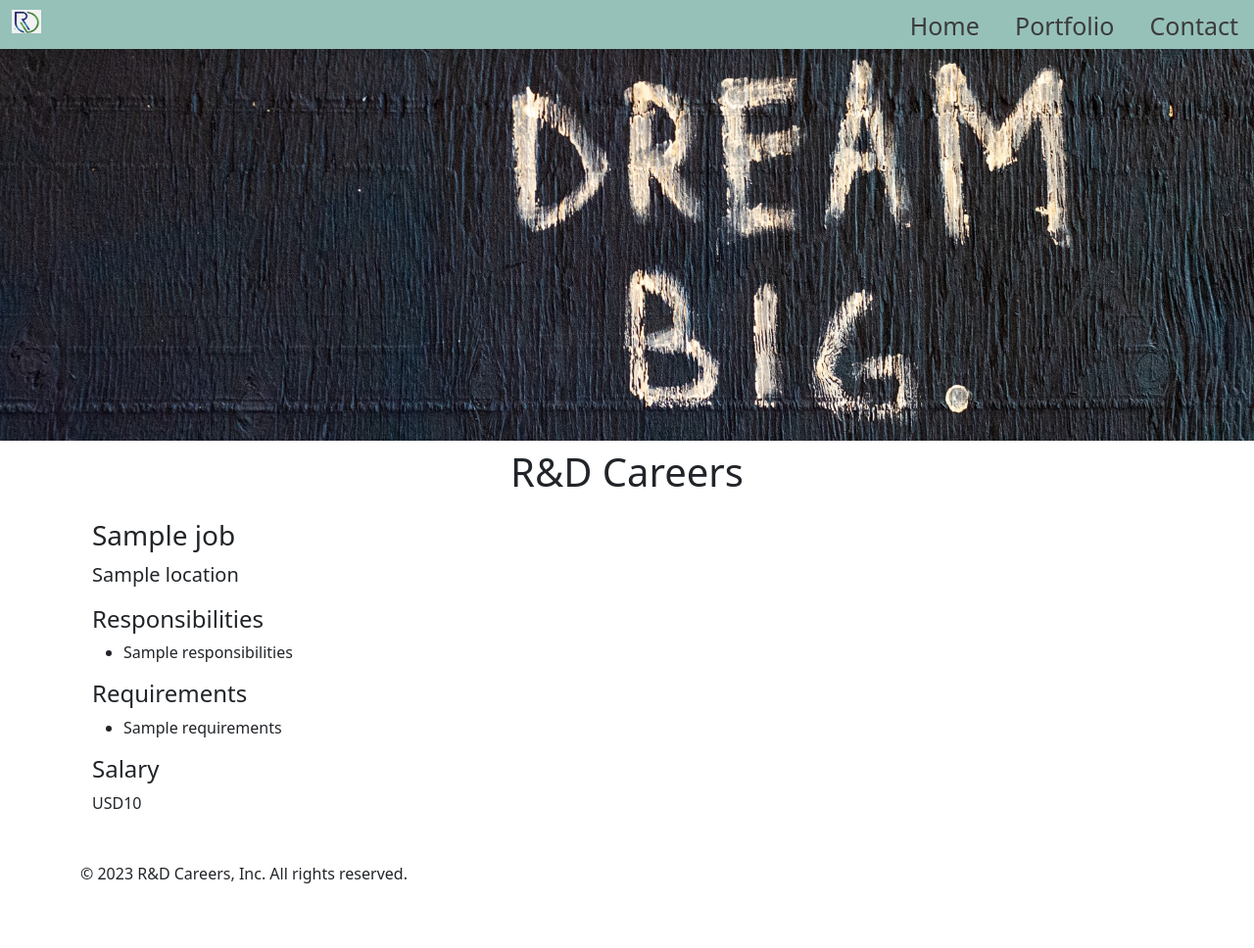
After one commit to mounicamanthena/r-d-careers-v2, a Flask app: template templates/jobpage.html in a window 1280 px wide. The commit adds this page. Shown: the whole page at 98% size. Run offline with Flask 3, Linux system fonts and the light colour scheme; the template is opened without the code that fills it: most values are stand-ins (such as "Sample title", 1, 10 or a date in 2020).

Commit message:
added dynamic pages for each job

```diff
--- a/main.py
+++ b/main.py
@@ -1,17 +1,28 @@
 from flask import Flask, render_template, jsonify
-from database import load_jobs_from_db
+from database import load_jobs_from_db, load_job_from_db
 
 app = Flask(__name__)
+
 
 @app.route("/")
 def hello_world():
   jobs_list = load_jobs_from_db()
-  return render_template('home.html', jobs=jobs_list, company_name='R&D')
+  return render_template('home.html', jobs=jobs_list)
+
 
 @app.route("/api/jobs")
 def hello_r_d():
   jobs_list = load_jobs_from_db()
   return jsonify(jobs_list)
 
+
+@app.route("/job/<id>")
+def show_job(id):
+  job = load_job_from_db(id)
+  if not job:
+    return "Not Found 404"
+  return render_template('jobpage.html', job=job)
+
+
 if __name__ == "__main__":
   app.run(host='0.0.0.0', debug=True)
--- /dev/null
+++ b/templates/banner.html
@@ -0,0 +1,10 @@
+ <style>
+      #banner{
+        height: 400px;
+        width: 100%;
+        object-fit: cover;
+        margin-top: 50px;
+      }
+ </style>
+<img class="img-fluid" id="banner" src="https://r-d-careers.mounicamanthena.repl.co/static/banner.jpg" >
+    <div class="container">
--- /dev/null
+++ b/templates/bootstrap.html
@@ -0,0 +1,2 @@
+<meta name="viewport" content="width=device-width, initial-scale=1, maximum-scale=1, user-scalable=no">
+<link href="https://cdn.jsdelivr.net/npm/bootstrap@5.3.0-alpha3/dist/css/bootstrap.min.css" rel="stylesheet" integrity="sha384-KK94CHFLLe+nY2dmCWGMq91rCGa5gtU4mk92HdvYe+M/SXH301p5ILy+dN9+nJOZ" crossorigin="anonymous">
--- a/templates/jobitem.html
+++ b/templates/jobitem.html
@@ -16,6 +16,6 @@
         {% endif %}
   </div>
   <div class="col-3 align-self-center col-auto " >
-    <a href="mailto:mounicamanthena15@gmail.com?subject=Application%20for%20{{job['title']}}&body=My%20Name%3A%20%3CYour%20name%20here%3E%0D%0A%0D%0AMy%20Resume%3A%20%3CResume%20link%3E%0D%0A%0D%0AMy%20LinkedIn%3A%20%3CLinkedin%20link%3E" type="button" class="apply_success apply_btn" >Apply</a>
+    <a href="/job/{{job['id']}}" type="button" class="apply_success apply_btn" >Apply</a>
   </div>
 </div>
--- /dev/null
+++ b/templates/jobpage.html
@@ -0,0 +1,43 @@
+<!DOCTYPE  html>
+<html>
+  <head>
+      <title>{{job.title}} - R&D Careers</title>
+      <link rel = "icon" href =
+"https://r-d-careers.mounicamanthena.repl.co/static/logo.png"
+        type = "image/x-icon">
+
+      {% include 'bootstrap.html' %}
+      <style>
+         .job_details{
+           margin-top: 50px ;
+         }
+      </style>
+  </head>
+  <body>
+     {% include 'navbar.html' %}
+       {% include 'banner.html' %}
+      <div class = "container">
+          <h1 class="text-center mt-2 mb-4">R&D Careers</h1>
+          <h3 class="mb-2">{{job.title}}</h3>
+          <p class = "lead mt-0">{{job.location}}</p>
+          <h4>Responsibilities</h4>
+          <ul>
+            {% for line in job.responsibilities.split("\n") %}
+            <li> {{ line }}</li>
+            {% endfor %}
+          </ul>
+          <h4>Requirements</h4>
+          <ul>
+            {% for line in job.requirements.split("\n") %}
+            <li> {{ line}}</li>
+            {% endfor %}
+          </ul>
+          <h4>Salary</h4>
+          <p>{{job.currency}}{{job.salary}}</p>
+      </div>
+     <div >
+        {% include 'footer.html' %}
+     </div>
+
+  </body>
+</html>
--- a/templates/navbar.html
+++ b/templates/navbar.html
@@ -1,3 +1,22 @@
+<style>
+      #nav {
+        overflow: hidden;
+        background-color: #96C1B9;
+        height: 50px;
+
+      }
+      #nav a {
+        color: rgb(60,60,60);
+        text-align: center;
+        padding: 14px 16px;
+        text-decoration: none;
+        font-size: 25px;
+      }
+      #nav a:hover {
+        color: rgb(255,255,255);
+      }
+</style>
+
 <nav class="navbar shadow fixed-top" id="nav">
     <div style = "padding: 0px 10px 10px 12px;">
       <img src="static/logo.png" alt="logo" width="30" height="24" class="d-inline-block align-text-top"/>
```
Also changed, not shown: database.py (+10 -0 lines), templates/home.html (+7 -32 lines).
